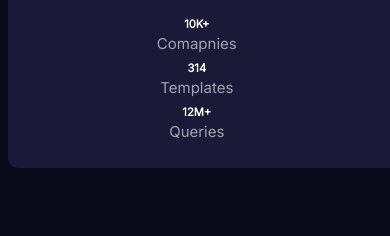
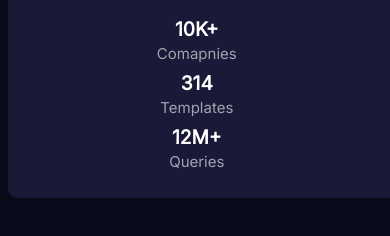
Before and after one commit to Shafin9919/stat-preview-card, a plain HTML site: page index.html in a window 390 px wide. Shown: the part 630-866 px from the top of the page. Drawn offline with Linux system fonts and the light colour scheme.

Commit message:
Update style.css

```diff
--- a/style.css
+++ b/style.css
@@ -139,7 +139,7 @@ ul{
 
 }
 .stat li{
-  font-size: .7rem;
+  font-size: 1.2rem;
   margin:0 auto 5px;
 
 }
```
